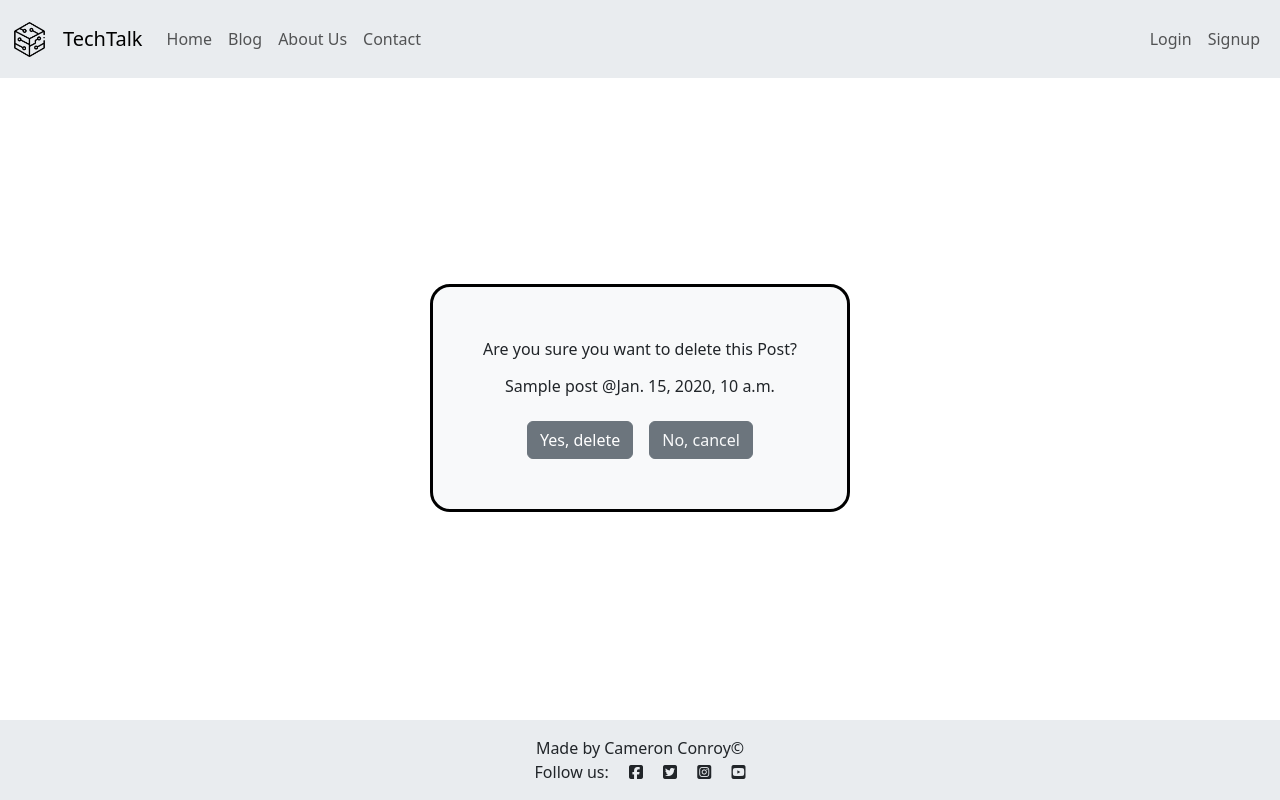
After one commit to Cam-4587/TechTalk, a Django app: a page that uses blog/templates/blog/delete_blog_post.html in a window 1280 px wide. The commit adds this page. Run offline with Django 4.2, Linux system fonts and the light colour scheme; tables that the repository leaves empty hold one stand-in row (values such as "Sample post"); some libraries are stand-ins or nearby versions.

Commit message:
Add Delete functionality for Users blog  posts

```diff
--- /dev/null
+++ b/blog/templates/blog/delete_blog_post.html
@@ -0,0 +1,21 @@
+{% extends "base.html" %}
+{% load static %}
+{% block content %}
+<main class="main-content">
+    <div class="delete-form bg-light">
+            <p class="my-6">Are you sure you want to delete this Post?</p>
+            <form class="d-flex flex-column align-items-center" method="post">
+                    {% csrf_token %}
+                    <h6>{{post.title}} @{{ post.created_on}}</h6>
+                    <div class="d-flex pt-3 gap-3">
+                            <button class="btn btn-secondary" type="submit">Yes, delete</button>
+                            <button class="btn btn-secondary">
+                                    <a class="text-decoration-none text-light"
+                                            href="{% url 'post_blog' post.slug %}">No,
+                                            cancel</a>
+                            </button>
+                    </div>
+            </form>
+    </div>
+</main>
+{% endblock %}
--- a/blog/urls.py
+++ b/blog/urls.py
@@ -8,4 +8,5 @@ urlpatterns = [
     path('comment-delete/<uuid:pk>/<slug:slug>/', views.comment_delete, name='comment-delete'),
     path('reply-sent/<uuid:pk>/', views.reply_sent, name='reply-sent'),
     path('reply-delete/<uuid:pk>/', views.reply_delete, name='reply-delete'),
+    path('post-delete/<slug:slug>/', views.post_delete, name='delete-post'),
 ]
--- a/blog/views.py
+++ b/blog/views.py
@@ -98,3 +98,13 @@ def CreatePost(request):
         'blogpost': blogpost
     }
     return render(request, 'blog/create_blog_post.html', context)
+
+
+def post_delete(request, slug):
+    post = get_object_or_404(Post, slug=slug)
+
+    if request.method == "POST":
+        post.delete()
+        return redirect('home')
+
+    return render(request, 'blog/delete_blog_post.html', {'post': post})
```
Also changed, not shown: blog/templates/blog/post_blog.html (+8 -0 lines).
